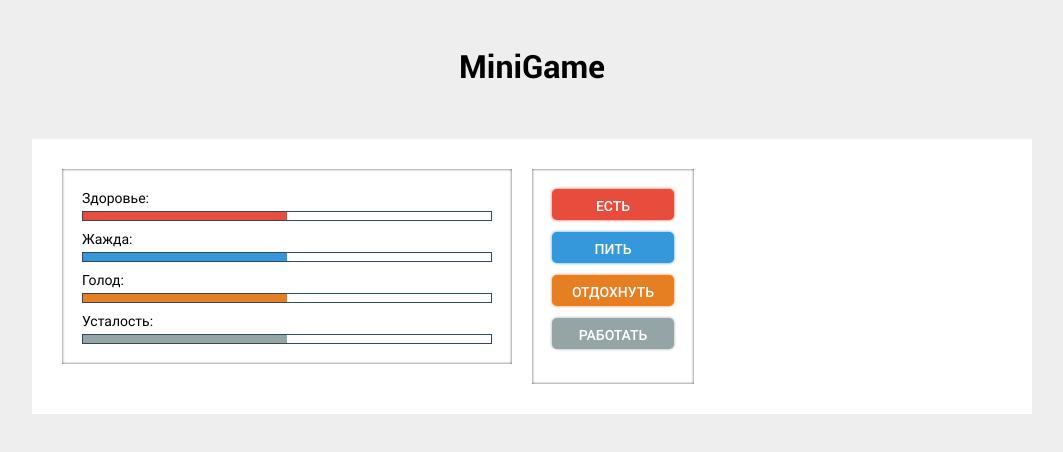
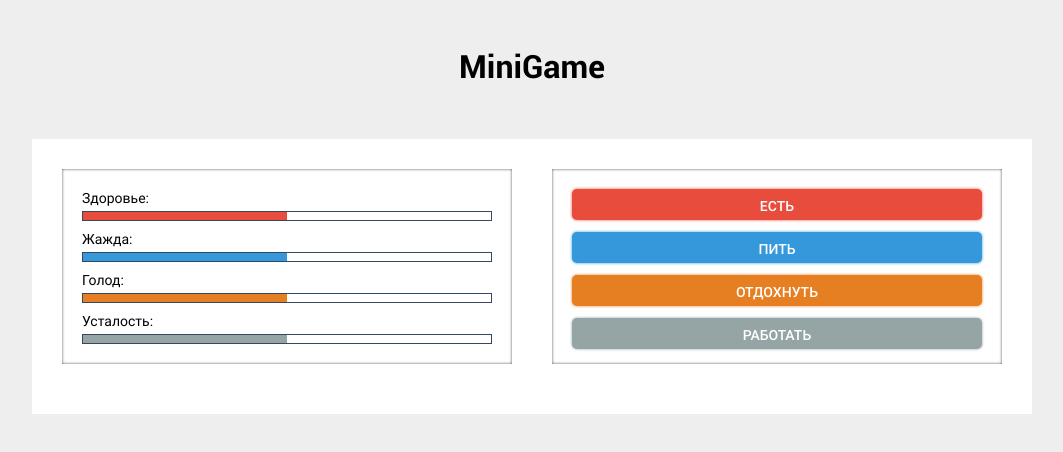
Before and after one commit to maximshigaev/maxim-shigaev-dd-game, a React (Create React App) app: page / in a window 1280 px wide. Shown: the top 452 px of the page, without its empty margins (108-1171 px from the left). Built offline with nearby package versions, Linux system fonts and the light colour scheme.

Commit message:
Add tablet styles for the ControlList component

```diff
--- a/src/components/controlList/ControlList.jsx
+++ b/src/components/controlList/ControlList.jsx
@@ -5,7 +5,7 @@ import './ControlList.scss';
 
 const ControlList = ({actions}) => {
     return (
-        <div className="controllist">
+        <div className="controllist wrapper__item">
             {actions.map((control) => <Control options={control} key={control.id} />)}
         </div>
     );
--- a/src/components/controlList/ControlList.scss
+++ b/src/components/controlList/ControlList.scss
@@ -8,3 +8,10 @@
         margin-bottom: 12px;
     }
 }
+
+@media (min-width: 768px) {
+    .controllist {
+        width: calc(50% - 20px);
+        margin-left: 20px;
+    }
+}
```
